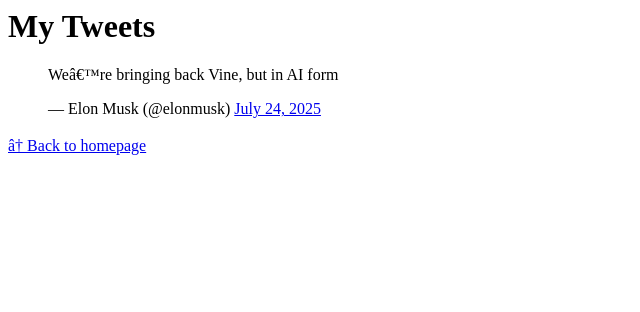
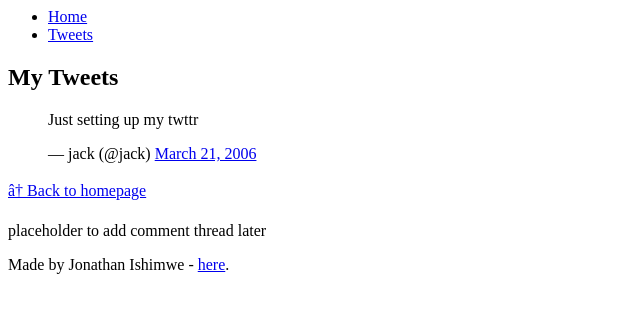
Before and after one commit to ishimwejonathan/My_First_Portfolio, a plain HTML site: page My_First_Portfolio/html_basic/tweets.html in a window 1280 px wide. Shown: the whole page, without its empty margins (0-640 px from the left). Drawn offline with Linux system fonts and the light colour scheme.

Commit message:
Add consistent layout with header, main, article, aside, and footer

```diff
--- a/My_First_Portfolio/html_basic/tweets.html
+++ b/My_First_Portfolio/html_basic/tweets.html
@@ -1,9 +1,29 @@
 <body>
-  <h1>My Tweets</h1>
+  <header>
+    <ul>
+      <li><a href="index.html">Home</a></li>
+      <li><a href="tweets.html">Tweets</a></li>
+    </ul>
+  </header>
 
+  <main>
+    <article>
+      <h1>My Tweets</h1>
+      <blockquote class="twitter-tweet">
+        <p lang="en" dir="ltr">Just setting up my twttr</p>&mdash; jack (@jack)
+        <a href="https://twitter.com/jack/status/20">March 21, 2006</a>
+      </blockquote>
+      <script async src="https://platform.twitter.com/widgets.js" charset="utf-8"></script>
 
-  <blockquote class="twitter-tweet"><p lang="en" dir="ltr">We’re bringing back Vine, but in AI form</p>&mdash; Elon Musk (@elonmusk) <a href="https://twitter.com/elonmusk/status/1948358524935004201?ref_src=twsrc%5Etfw">July 24, 2025</a></blockquote> <script async src="https://platform.twitter.com/widgets.js" charset="utf-8"></script>
+      <p><a href="index.html">← Back to homepage</a></p>
+    </article>
 
+    <aside>
+      <p>placeholder to add comment thread later</p>
+    </aside>
+  </main>
 
-  <p><a href="index.html">← Back to homepage</a></p>
+  <footer>
+    <p>Made by Jonathan Ishimwe - <a href="https://github.com/ishimwejonathan" target="_blank">here</a>.</p>
+  </footer>
 </body>
```
Also changed, not shown: My_First_Portfolio/html_basic/index.html (+19 -1 lines).
